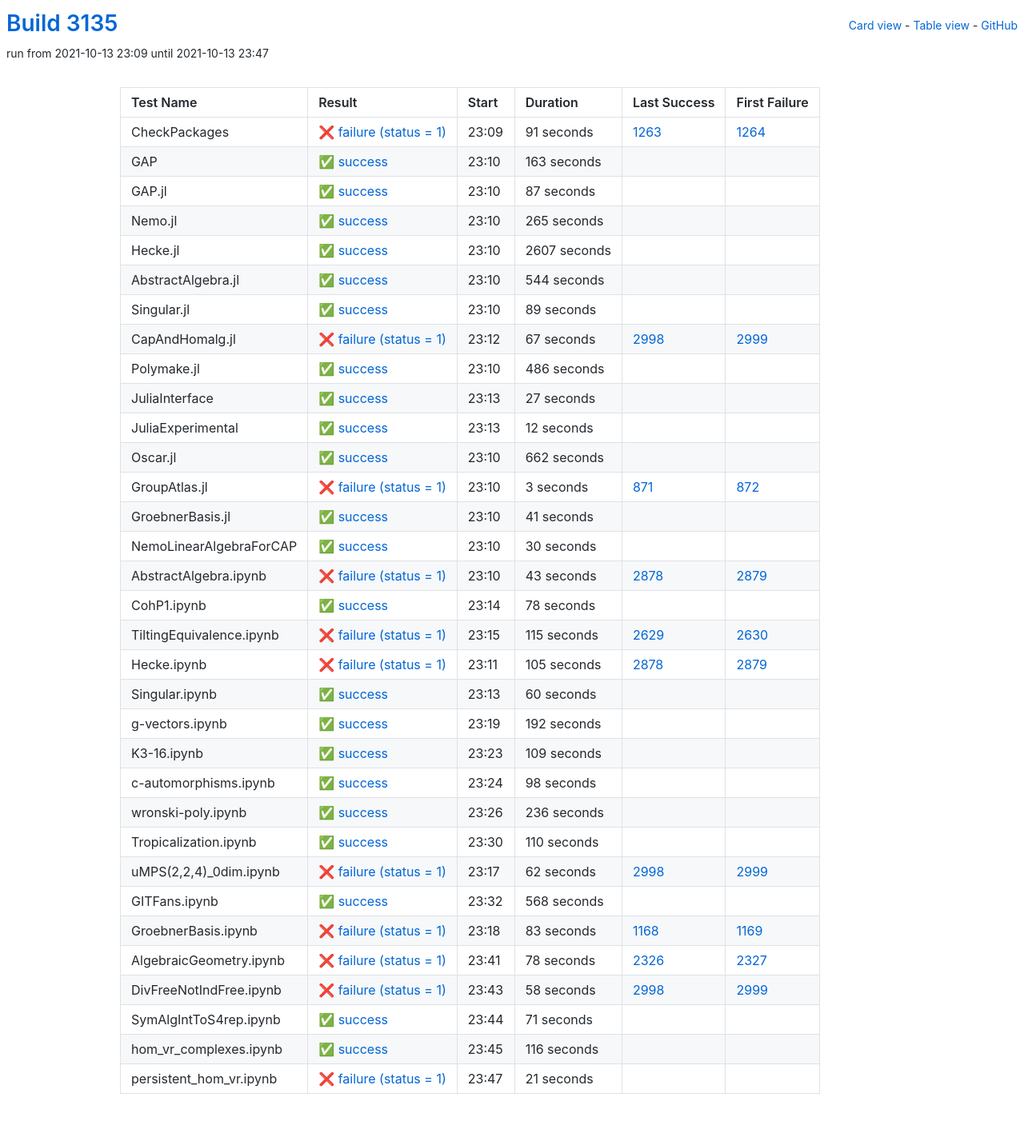
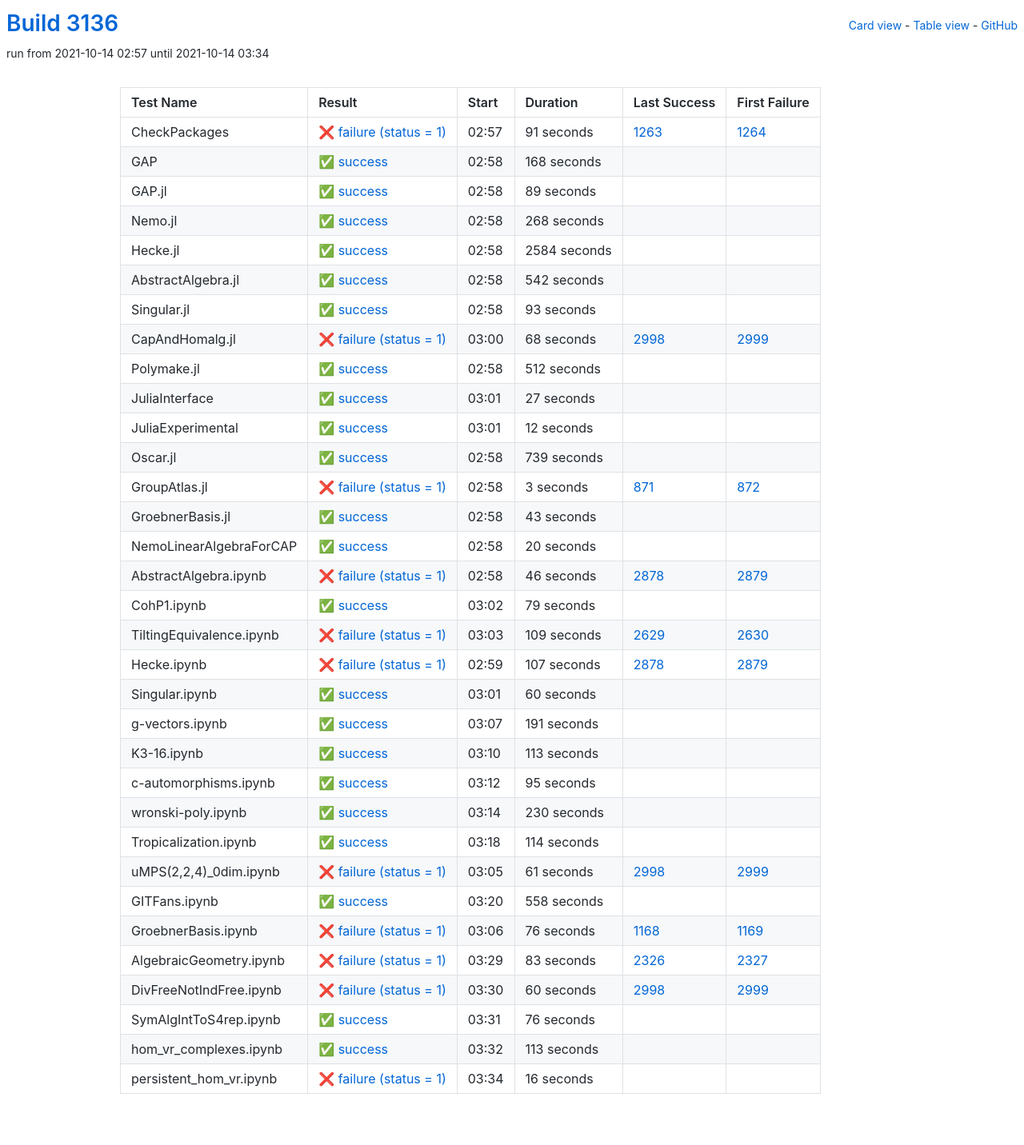
Before and after one commit to oscar-system/oscar-ci-status-stable, a Jekyll site: the page built from table.html, in a window 1280 px wide. Shown: the whole page at 80% size. Built offline with Jekyll 4.4.1, drawn with Linux system fonts in a browser that asks for light colours.

Commit message:
Build #3136

```diff
--- a/_data/ci.yml
+++ b/_data/ci.yml
@@ -1,6 +1,6 @@
 ---
-build: 3135
-build_url: https://oscarci.mathematik.uni-kl.de/job/oscar-stable/3135/
+build: 3136
+build_url: https://oscarci.mathematik.uni-kl.de/job/oscar-stable/3136/
 job: oscar-stable
 organization: oscar-system
 repo: oscar-ci-status-stable
@@ -8,8 +8,8 @@ repourl: https://github.com/oscar-system/oscar-ci-status-stable
 tests:
 - name: CheckPackages
   id: checkpackages
-  log: https://oscarci.mathematik.uni-kl.de/job/oscar-stable/3135/artifact/logs/build-3135/CheckPackages.log
-  start: 2021-10-13 23:09
+  log: https://oscarci.mathematik.uni-kl.de/job/oscar-stable/3136/artifact/logs/build-3136/CheckPackages.log
+  start: 2021-10-14 02:57
   success: false
   exitcode: 1
   status: failure
@@ -20,68 +20,20 @@ tests:
   first_failure_url: https://oscarci.mathematik.uni-kl.de/job/oscar-stable/1264/
 - name: GAP
   id: gap
-  log: https://oscarci.mathematik.uni-kl.de/job/oscar-stable/3135/artifact/logs/build-3135/GAP.log
-  start: 2021-10-13 23:10
+  log: https://oscarci.mathematik.uni-kl.de/job/oscar-stable/3136/artifact/logs/build-3136/GAP.log
+  start: 2021-10-14 02:58
   success: true
   exitcode: 0
   status: success
-  duration: 163
+  duration: 168
   last_success: false
   last_success_url:
   first_failure: false
   first_failure_url:
 - name: GAP.jl
   id: gap-jl
-  log: https://oscarci.mathematik.uni-kl.de/job/oscar-stable/3135/artifact/logs/build-3135/GAP.jl.log
-  start: 2021-10-13 23:10
-  success: true
-  exitcode: 0
-  status: success
-  duration: 87
-  last_success: false
-  last_success_url:
-  first_failure: false
-  first_failure_url:
-- name: Nemo.jl
-  id: nemo-jl
-  log: https://oscarci.mathematik.uni-kl.de/job/oscar-stable/3135/artifact/logs/build-3135/Nemo.jl.log
-  start: 2021-10-13 23:10
-  success: true
-  exitcode: 0
-  status: success
-  duration: 265
-  last_success: false
-  last_success_url:
-  first_failure: false
-  first_failure_url:
-- name: Hecke.jl
-  id: hecke-jl
-  log: https://oscarci.mathematik.uni-kl.de/job/oscar-stable/3135/artifact/logs/build-3135/Hecke.jl.log
-  start: 2021-10-13 23:10
-  success: true
-  exitcode: 0
-  status: success
-  duration: 2607
-  last_success: false
-  last_success_url:
-  first_failure: false
-  first_failure_url:
-- name: AbstractAlgebra.jl
-  id: abstractalgebra-jl
-  log: https://oscarci.mathematik.uni-kl.de/job/oscar-stable/3135/artifact/logs/build-3135/AbstractAlgebra.jl.log
-  start: 2021-10-13 23:10
-  success: true
-  exitcode: 0
-  status: success
-  duration: 544
-  last_success: false
-  last_success_url:
-  first_failure: false
-  first_failure_url:
-- name: Singular.jl
-  id: singular-jl
-  log: https://oscarci.mathematik.uni-kl.de/job/oscar-stable/3135/artifact/logs/build-3135/Singular.jl.log
-  start: 2021-10-13 23:10
+  log: https://oscarci.mathematik.uni-kl.de/job/oscar-stable/3136/artifact/logs/build-3136/GAP.jl.log
+  start: 2021-10-14 02:58
   success: true
   exitcode: 0
   status: success
@@ -90,34 +42,82 @@ tests:
   last_success_url:
   first_failure: false
   first_failure_url:
+- name: Nemo.jl
+  id: nemo-jl
+  log: https://oscarci.mathematik.uni-kl.de/job/oscar-stable/3136/artifact/logs/build-3136/Nemo.jl.log
+  start: 2021-10-14 02:58
+  success: true
+  exitcode: 0
+  status: success
+  duration: 268
+  last_success: false
+  last_success_url:
+  first_failure: false
+  first_failure_url:
+- name: Hecke.jl
+  id: hecke-jl
+  log: https://oscarci.mathematik.uni-kl.de/job/oscar-stable/3136/artifact/logs/build-3136/Hecke.jl.log
+  start: 2021-10-14 02:58
+  success: true
+  exitcode: 0
+  status: success
+  duration: 2584
+  last_success: false
+  last_success_url:
+  first_failure: false
+  first_failure_url:
+- name: AbstractAlgebra.jl
+  id: abstractalgebra-jl
+  log: https://oscarci.mathematik.uni-kl.de/job/oscar-stable/3136/artifact/logs/build-3136/AbstractAlgebra.jl.log
+  start: 2021-10-14 02:58
+  success: true
+  exitcode: 0
+  status: success
+  duration: 542
+  last_success: false
+  last_success_url:
+  first_failure: false
+  first_failure_url:
+- name: Singular.jl
+  id: singular-jl
+  log: https://oscarci.mathematik.uni-kl.de/job/oscar-stable/3136/artifact/logs/build-3136/Singular.jl.log
+  start: 2021-10-14 02:58
+  success: true
+  exitcode: 0
+  status: success
+  duration: 93
+  last_success: false
+  last_success_url:
+  first_failure: false
+  first_failure_url:
 - name: CapAndHomalg.jl
   id: capandhomalg-jl
-  log: https://oscarci.mathematik.uni-kl.de/job/oscar-stable/3135/artifact/logs/build-3135/CapAndHomalg.jl.log
-  start: 2021-10-13 23:12
+  log: https://oscarci.mathematik.uni-kl.de/job/oscar-stable/3136/artifact/logs/build-3136/CapAndHomalg.jl.log
+  start: 2021-10-14 03:00
   success: false
   exitcode: 1
   status: failure
-  duration: 67
+  duration: 68
   last_success: 2998
   last_success_url: https://oscarci.mathematik.uni-kl.de/job/oscar-stable/2998/
   first_failure: 2999
   first_failure_url: https://oscarci.mathematik.uni-kl.de/job/oscar-stable/2999/
 - name: Polymake.jl
   id: polymake-jl
-  log: https://oscarci.mathematik.uni-kl.de/job/oscar-stable/3135/artifact/logs/build-3135/Polymake.jl.log
-  start: 2021-10-13 23:10
+  log: https://oscarci.mathematik.uni-kl.de/job/oscar-stable/3136/artifact/logs/build-3136/Polymake.jl.log
+  start: 2021-10-14 02:58
   success: true
   exitcode: 0
   status: success
-  duration: 486
+  duration: 512
   last_success: false
   last_success_url:
   first_failure: false
   first_failure_url:
 - name: JuliaInterface
   id: juliainterface
-  log: https://oscarci.mathematik.uni-kl.de/job/oscar-stable/3135/artifact/logs/build-3135/JuliaInterface.log
-  start: 2021-10-13 23:13
+  log: https://oscarci.mathematik.uni-kl.de/job/oscar-stable/3136/artifact/logs/build-3136/JuliaInterface.log
+  start: 2021-10-14 03:01
   success: true
   exitcode: 0
   status: success
@@ -128,8 +128,8 @@ tests:
   first_failure_url:
 - name: JuliaExperimental
   id: juliaexperimental
-  log: https://oscarci.mathematik.uni-kl.de/job/oscar-stable/3135/artifact/logs/build-3135/JuliaExperimental.log
-  start: 2021-10-13 23:13
+  log: https://oscarci.mathematik.uni-kl.de/job/oscar-stable/3136/artifact/logs/build-3136/JuliaExperimental.log
+  start: 2021-10-14 03:01
   success: true
   exitcode: 0
   status: success
@@ -140,20 +140,20 @@ tests:
   first_failure_url:
 - name: Oscar.jl
   id: oscar-jl
-  log: https://oscarci.mathematik.uni-kl.de/job/oscar-stable/3135/artifact/logs/build-3135/Oscar.jl.log
-  start: 2021-10-13 23:10
+  log: https://oscarci.mathematik.uni-kl.de/job/oscar-stable/3136/artifact/logs/build-3136/Oscar.jl.log
+  start: 2021-10-14 02:58
   success: true
   exitcode: 0
   status: success
-  duration: 662
+  duration: 739
   last_success: false
   last_success_url:
   first_failure: false
   first_failure_url:
 - name: GroupAtlas.jl
   id: groupatlas-jl
-  log: https://oscarci.mathematik.uni-kl.de/job/oscar-stable/3135/artifact/logs/build-3135/GroupAtlas.jl.log
-  start: 2021-10-13 23:10
+  log: https://oscarci.mathematik.uni-kl.de/job/oscar-stable/3136/artifact/logs/build-3136/GroupAtlas.jl.log
+  start: 2021-10-14 02:58
   success: false
   exitcode: 1
   status: failure
@@ -164,80 +164,80 @@ tests:
   first_failure_url: https://oscarci.mathematik.uni-kl.de/job/oscar-stable/872/
 - name: GroebnerBasis.jl
   id: groebnerbasis-jl
-  log: https://oscarci.mathematik.uni-kl.de/job/oscar-stable/3135/artifact/logs/build-3135/GroebnerBasis.jl.log
-  start: 2021-10-13 23:10
+  log: https://oscarci.mathematik.uni-kl.de/job/oscar-stable/3136/artifact/logs/build-3136/GroebnerBasis.jl.log
+  start: 2021-10-14 02:58
   success: true
   exitcode: 0
   status: success
-  duration: 41
+  duration: 43
   last_success: false
   last_success_url:
   first_failure: false
   first_failure_url:
 - name: NemoLinearAlgebraForCAP
   id: nemolinearalgebraforcap
-  log: https://oscarci.mathematik.uni-kl.de/job/oscar-stable/3135/artifact/logs/build-3135/NemoLinearAlgebraForCAP.log
-  start: 2021-10-13 23:10
+  log: https://oscarci.mathematik.uni-kl.de/job/oscar-stable/3136/artifact/logs/build-3136/NemoLinearAlgebraForCAP.log
+  start: 2021-10-14 02:58
   success: true
   exitcode: 0
   status: success
-  duration: 30
+  duration: 20
   last_success: false
   last_success_url:
   first_failure: false
   first_failure_url:
 - name: AbstractAlgebra.ipynb
   id: abstractalgebra-ipynb
-  log: https://oscarci.mathematik.uni-kl.de/job/oscar-stable/3135/artifact/logs/build-3135/AbstractAlgebra.ipynb.log
-  start: 2021-10-13 23:10
+  log: https://oscarci.mathematik.uni-kl.de/job/oscar-stable/3136/artifact/logs/build-3136/AbstractAlgebra.ipynb.log
+  start: 2021-10-14 02:58
   success: false
   exitcode: 1
   status: failure
-  duration: 43
+  duration: 46
   last_success: 2878
   last_success_url: https://oscarci.mathematik.uni-kl.de/job/oscar-stable/2878/
   first_failure: 2879
   first_failure_url: https://oscarci.mathematik.uni-kl.de/job/oscar-stable/2879/
 - name: CohP1.ipynb
   id: cohp1-ipynb
-  log: https://oscarci.mathematik.uni-kl.de/job/oscar-stable/3135/artifact/logs/build-3135/CohP1.ipynb.log
-  start: 2021-10-13 23:14
+  log: https://oscarci.mathematik.uni-kl.de/job/oscar-stable/3136/artifact/logs/build-3136/CohP1.ipynb.log
+  start: 2021-10-14 03:02
   success: true
   exitcode: 0
   status: success
-  duration: 78
+  duration: 79
   last_success: false
   last_success_url:
   first_failure: false
   first_failure_url:
 - name: TiltingEquivalence.ipynb
   id: tiltingequivalence-ipynb
-  log: https://oscarci.mathematik.uni-kl.de/job/oscar-stable/3135/artifact/logs/build-3135/TiltingEquivalence.ipynb.log
-  start: 2021-10-13 23:15
+  log: https://oscarci.mathematik.uni-kl.de/job/oscar-stable/3136/artifact/logs/build-3136/TiltingEquivalence.ipynb.log
+  start: 2021-10-14 03:03
   success: false
   exitcode: 1
   status: failure
-  duration: 115
+  duration: 109
   last_success: 2629
   last_success_url: https://oscarci.mathematik.uni-kl.de/job/oscar-stable/2629/
   first_failure: 2630
   first_failure_url: https://oscarci.mathematik.uni-kl.de/job/oscar-stable/2630/
 - name: Hecke.ipynb
   id: hecke-ipynb
-  log: https://oscarci.mathematik.uni-kl.de/job/oscar-stable/3135/artifact/logs/build-3135/Hecke.ipynb.log
-  start: 2021-10-13 23:11
+  log: https://oscarci.mathematik.uni-kl.de/job/oscar-stable/3136/artifact/logs/build-3136/Hecke.ipynb.log
+  start: 2021-10-14 02:59
   success: false
   exitcode: 1
   status: failure
-  duration: 105
+  duration: 107
   last_success: 2878
   last_success_url: https://oscarci.mathematik.uni-kl.de/job/oscar-stable/2878/
   first_failure: 2879
   first_failure_url: https://oscarci.mathematik.uni-kl.de/job/oscar-stable/2879/
 - name: Singular.ipynb
   id: singular-ipynb
-  log: https://oscarci.mathematik.uni-kl.de/job/oscar-stable/3135/artifact/logs/build-3135/Singular.ipynb.log
-  start: 2021-10-13 23:13
+  log: https://oscarci.mathematik.uni-kl.de/job/oscar-stable/3136/artifact/logs/build-3136/Singular.ipynb.log
+  start: 2021-10-14 03:01
   success: true
   exitcode: 0
   status: success
@@ -248,156 +248,156 @@ tests:
   first_failure_url:
 - name: g-vectors.ipynb
   id: g-vectors-ipynb
-  log: https://oscarci.mathematik.uni-kl.de/job/oscar-stable/3135/artifact/logs/build-3135/g-vectors.ipynb.log
-  start: 2021-10-13 23:19
+  log: https://oscarci.mathematik.uni-kl.de/job/oscar-stable/3136/artifact/logs/build-3136/g-vectors.ipynb.log
+  start: 2021-10-14 03:07
   success: true
   exitcode: 0
   status: success
-  duration: 192
+  duration: 191
   last_success: false
   last_success_url:
   first_failure: false
   first_failure_url:
 - name: K3-16.ipynb
   id: k3-16-ipynb
-  log: https://oscarci.mathematik.uni-kl.de/job/oscar-stable/3135/artifact/logs/build-3135/K3-16.ipynb.log
-  start: 2021-10-13 23:23
+  log: https://oscarci.mathematik.uni-kl.de/job/oscar-stable/3136/artifact/logs/build-3136/K3-16.ipynb.log
+  start: 2021-10-14 03:10
   success: true
   exitcode: 0
   status: success
-  duration: 109
+  duration: 113
   last_success: false
   last_success_url:
   first_failure: false
   first_failure_url:
 - name: c-automorphisms.ipynb
   id: c-automorphisms-ipynb
-  log: https://oscarci.mathematik.uni-kl.de/job/oscar-stable/3135/artifact/logs/build-3135/c-automorphisms.ipynb.log
-  start: 2021-10-13 23:24
+  log: https://oscarci.mathematik.uni-kl.de/job/oscar-stable/3136/artifact/logs/build-3136/c-automorphisms.ipynb.log
+  start: 2021-10-14 03:12
   success: true
   exitcode: 0
   status: success
-  duration: 98
+  duration: 95
   last_success: false
   last_success_url:
   first_failure: false
   first_failure_url:
 - name: wronski-poly.ipynb
   id: wronski-poly-ipynb
-  log: https://oscarci.mathematik.uni-kl.de/job/oscar-stable/3135/artifact/logs/build-3135/wronski-poly.ipynb.log
-  start: 2021-10-13 23:26
+  log: https://oscarci.mathematik.uni-kl.de/job/oscar-stable/3136/artifact/logs/build-3136/wronski-poly.ipynb.log
+  start: 2021-10-14 03:14
   success: true
   exitcode: 0
   status: success
-  duration: 236
+  duration: 230
   last_success: false
   last_success_url:
   first_failure: false
   first_failure_url:
 - name: Tropicalization.ipynb
   id: tropicalization-ipynb
-  log: https://oscarci.mathematik.uni-kl.de/job/oscar-stable/3135/artifact/logs/build-3135/Tropicalization.ipynb.log
-  start: 2021-10-13 23:30
+  log: https://oscarci.mathematik.uni-kl.de/job/oscar-stable/3136/artifact/logs/build-3136/Tropicalization.ipynb.log
+  start: 2021-10-14 03:18
   success: true
   exitcode: 0
   status: success
-  duration: 110
+  duration: 114
   last_success: false
   last_success_url:
   first_failure: false
   first_failure_url:
 - name: uMPS(2,2,4)_0dim.ipynb
   id: umps-2-2-4-0dim-ipynb
-  log: https://oscarci.mathematik.uni-kl.de/job/oscar-stable/3135/artifact/logs/build-3135/uMPS-2-2-4-_0dim.ipynb.log
-  start: 2021-10-13 23:17
+  log: https://oscarci.mathematik.uni-kl.de/job/oscar-stable/3136/artifact/logs/build-3136/uMPS-2-2-4-_0dim.ipynb.log
+  start: 2021-10-14 03:05
   success: false
   exitcode: 1
   status: failure
-  duration: 62
+  duration: 61
   last_success: 2998
   last_success_url: https://oscarci.mathematik.uni-kl.de/job/oscar-stable/2998/
   first_failure: 2999
   first_failure_url: https://oscarci.mathematik.uni-kl.de/job/oscar-stable/2999/
 - name: GITFans.ipynb
   id: gitfans-ipynb
-  log: https://oscarci.mathematik.uni-kl.de/job/oscar-stable/3135/artifact/logs/build-3135/GITFans.ipynb.log
-  start: 2021-10-13 23:32
+  log: https://oscarci.mathematik.uni-kl.de/job/oscar-stable/3136/artifact/logs/build-3136/GITFans.ipynb.log
+  start: 2021-10-14 03:20
   success: true
   exitcode: 0
   status: success
-  duration: 568
+  duration: 558
   last_success: false
   last_success_url:
   first_failure: false
   first_failure_url:
 - name: GroebnerBasis.ipynb
   id: groebnerbasis-ipynb
-  log: https://oscarci.mathematik.uni-kl.de/job/oscar-stable/3135/artifact/logs/build-3135/GroebnerBasis.ipynb.log
-  start: 2021-10-13 23:18
+  log: https://oscarci.mathematik.uni-kl.de/job/oscar-stable/3136/artifact/logs/build-3136/GroebnerBasis.ipynb.log
+  start: 2021-10-14 03:06
   success: false
   exitcode: 1
   status: failure
-  duration: 83
+  duration: 76
   last_success: 1168
   last_success_url: https://oscarci.mathematik.uni-kl.de/job/oscar-stable/1168/
   first_failure: 1169
   first_failure_url: https://oscarci.mathematik.uni-kl.de/job/oscar-stable/1169/
 - name: AlgebraicGeometry.ipynb
   id: algebraicgeometry-ipynb
-  log: https://oscarci.mathematik.uni-kl.de/job/oscar-stable/3135/artifact/logs/build-3135/AlgebraicGeometry.ipynb.log
-  start: 2021-10-13 23:41
+  log: https://oscarci.mathematik.uni-kl.de/job/oscar-stable/3136/artifact/logs/build-3136/AlgebraicGeometry.ipynb.log
+  start: 2021-10-14 03:29
   success: false
   exitcode: 1
   status: failure
-  duration: 78
+  duration: 83
   last_success: 2326
   last_success_url: https://oscarci.mathematik.uni-kl.de/job/oscar-stable/2326/
   first_failure: 2327
   first_failure_url: https://oscarci.mathematik.uni-kl.de/job/oscar-stable/2327/
 - name: DivFreeNotIndFree.ipynb
   id: divfreenotindfree-ipynb
-  log: https://oscarci.mathematik.uni-kl.de/job/oscar-stable/3135/artifact/logs/build-3135/DivFreeNotIndFree.ipynb.log
-  start: 2021-10-13 23:43
+  log: https://oscarci.mathematik.uni-kl.de/job/oscar-stable/3136/artifact/logs/build-3136/DivFreeNotIndFree.ipynb.log
+  start: 2021-10-14 03:30
   success: false
   exitcode: 1
   status: failure
-  duration: 58
+  duration: 60
   last_success: 2998
   last_success_url: https://oscarci.mathematik.uni-kl.de/job/oscar-stable/2998/
   first_failure: 2999
   first_failure_url: https://oscarci.mathematik.uni-kl.de/job/oscar-stable/2999/
 - name: SymAlgIntToS4rep.ipynb
   id: symalginttos4rep-ipynb
-  log: https://oscarci.mathematik.uni-kl.de/job/oscar-stable/3135/artifact/logs/build-3135/SymAlgIntToS4rep.ipynb.log
-  start: 2021-10-13 23:44
+  log: https://oscarci.mathematik.uni-kl.de/job/oscar-stable/3136/artifact/logs/build-3136/SymAlgIntToS4rep.ipynb.log
+  start: 2021-10-14 03:31
   success: true
   exitcode: 0
   status: success
-  duration: 71
+  duration: 76
   last_success: false
   last_success_url:
   first_failure: false
   first_failure_url:
 - name: hom_vr_complexes.ipynb
   id: hom-vr-complexes-ipynb
-  log: https://oscarci.mathematik.uni-kl.de/job/oscar-stable/3135/artifact/logs/build-3135/hom_vr_complexes.ipynb.log
-  start: 2021-10-13 23:45
+  log: https://oscarci.mathematik.uni-kl.de/job/oscar-stable/3136/artifact/logs/build-3136/hom_vr_complexes.ipynb.log
+  start: 2021-10-14 03:32
   success: true
   exitcode: 0
   status: success
-  duration: 116
+  duration: 113
   last_success: false
   last_success_url:
   first_failure: false
   first_failure_url:
 - name: persistent_hom_vr.ipynb
   id: persistent-hom-vr-ipynb
-  log: https://oscarci.mathematik.uni-kl.de/job/oscar-stable/3135/artifact/logs/build-3135/persistent_hom_vr.ipynb.log
-  start: 2021-10-13 23:47
+  log: https://oscarci.mathematik.uni-kl.de/job/oscar-stable/3136/artifact/logs/build-3136/persistent_hom_vr.ipynb.log
+  start: 2021-10-14 03:34
   success: false
   exitcode: 1
   status: failure
-  duration: 21
+  duration: 16
   last_success: false
   last_success_url:
   first_failure: false
```
Also changed, not shown: README.md.
